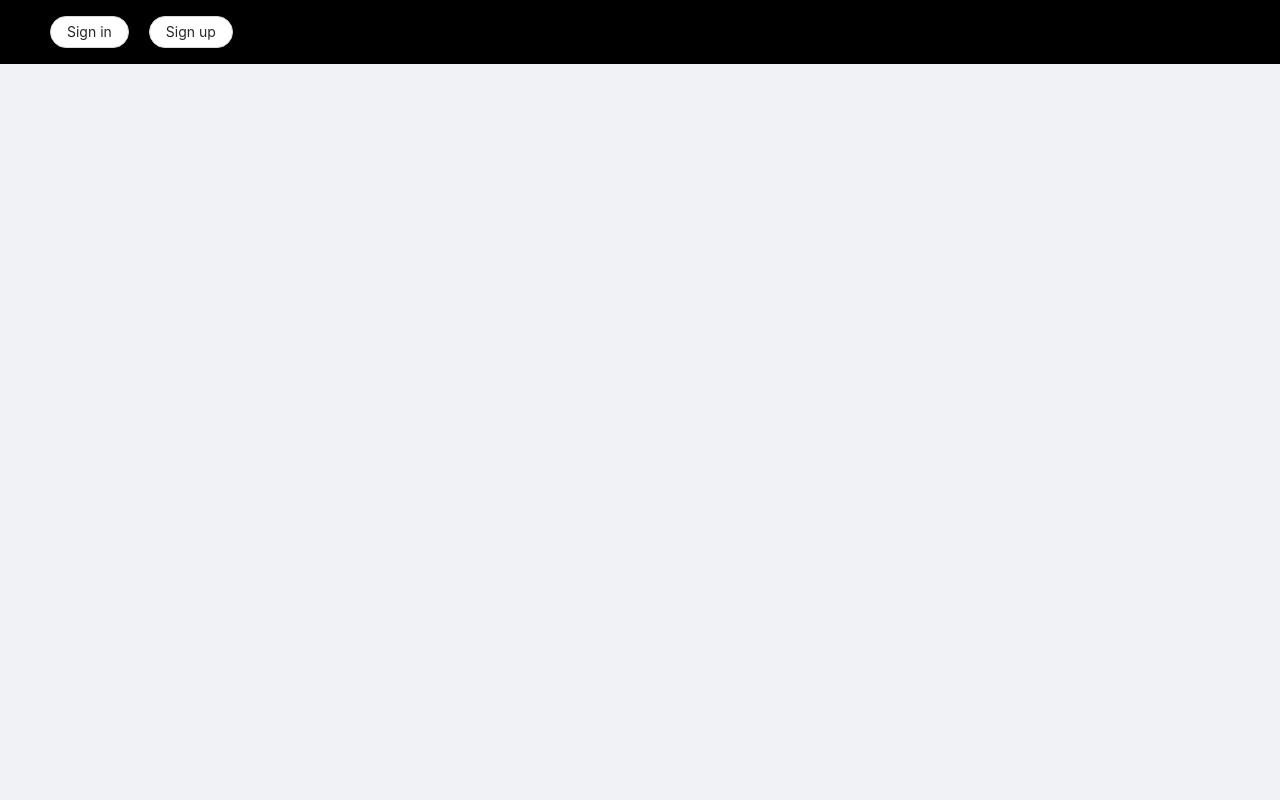
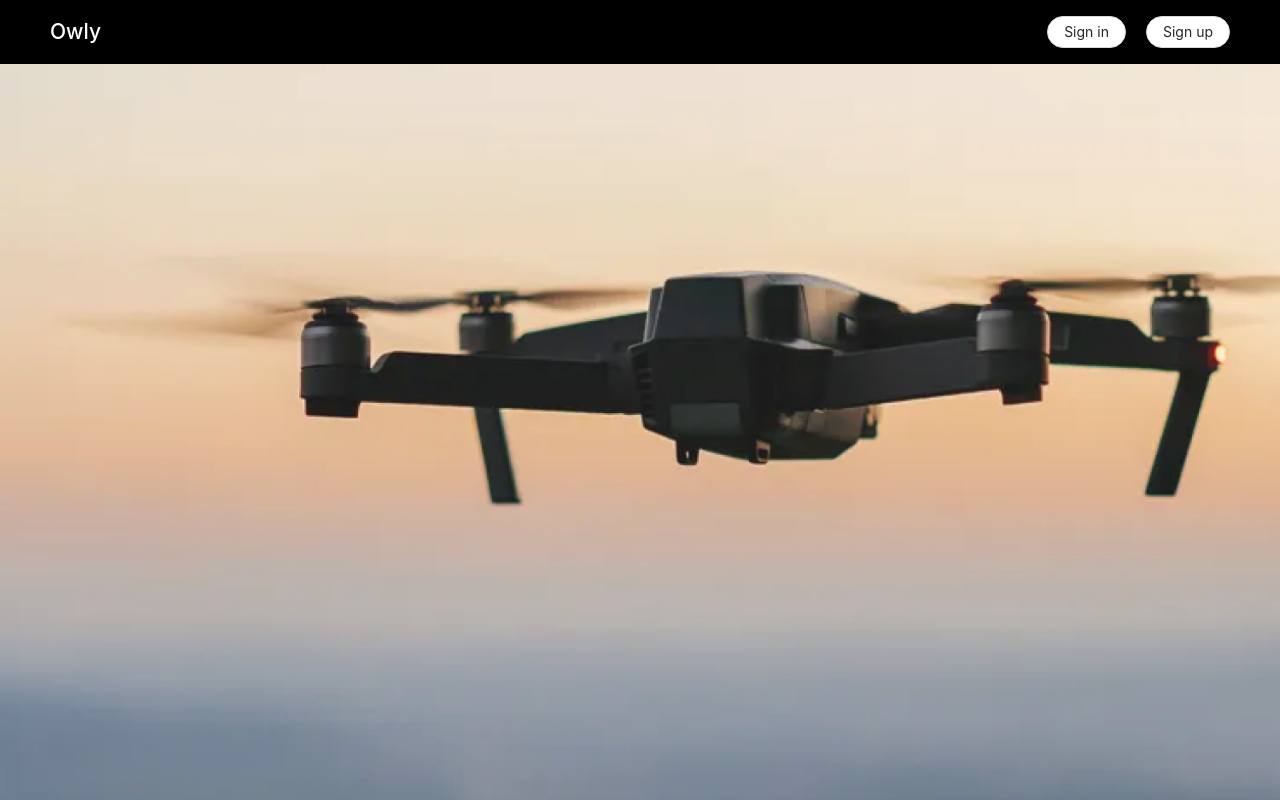
Before and after one commit to Stephen-X123/deliveryProject, a React (Create React App) app in the folder DeliveryProject-Frontend/frontend-react-app/: page / in a window 1280 px wide. Shown: the top 800 px of the page. Built offline with nearby package versions, Linux system fonts and the light colour scheme.

Commit message:
Added drone picture and finished initialization of header

```diff
--- a/DeliveryProject-Frontend/frontend-react-app/src/App.js
+++ b/DeliveryProject-Frontend/frontend-react-app/src/App.js
@@ -1,6 +1,7 @@
+
 import logo from './logo.svg';
 import './App.css';
-import { Layout } from 'antd';
+import { Layout, Row, Col } from 'antd';
 import Login from './components/Login.js'
 import Register from './components/Register.js'
 import Drone from './backgrounds/Drone.png'
@@ -11,8 +12,17 @@ function App() {
     <>
       <Layout>
         <Header style={{ backgroundColor: "black" }}>
-          <Login />
-          <Register />
+          <Row justify="space-between">
+            <Col>
+              <h2 style={{ color: "white" }}>
+                Owly
+              </h2>
+            </Col>
+            <Col>
+              <Login />
+              <Register />
+            </Col>
+          </Row>
         </Header>
         <Layout>
           <Content
--- a/DeliveryProject-Frontend/frontend-react-app/src/index.css
+++ b/DeliveryProject-Frontend/frontend-react-app/src/index.css
@@ -1,5 +1,7 @@
 @import "~antd/dist/antd.css";
 
 .content-background {
-  background: "./backgrounds/Drone.png";
+  background-image: url("./backgrounds/Drone.png");
+  background-size: cover;
+  background-repeat: no-repeat;
 }
```
